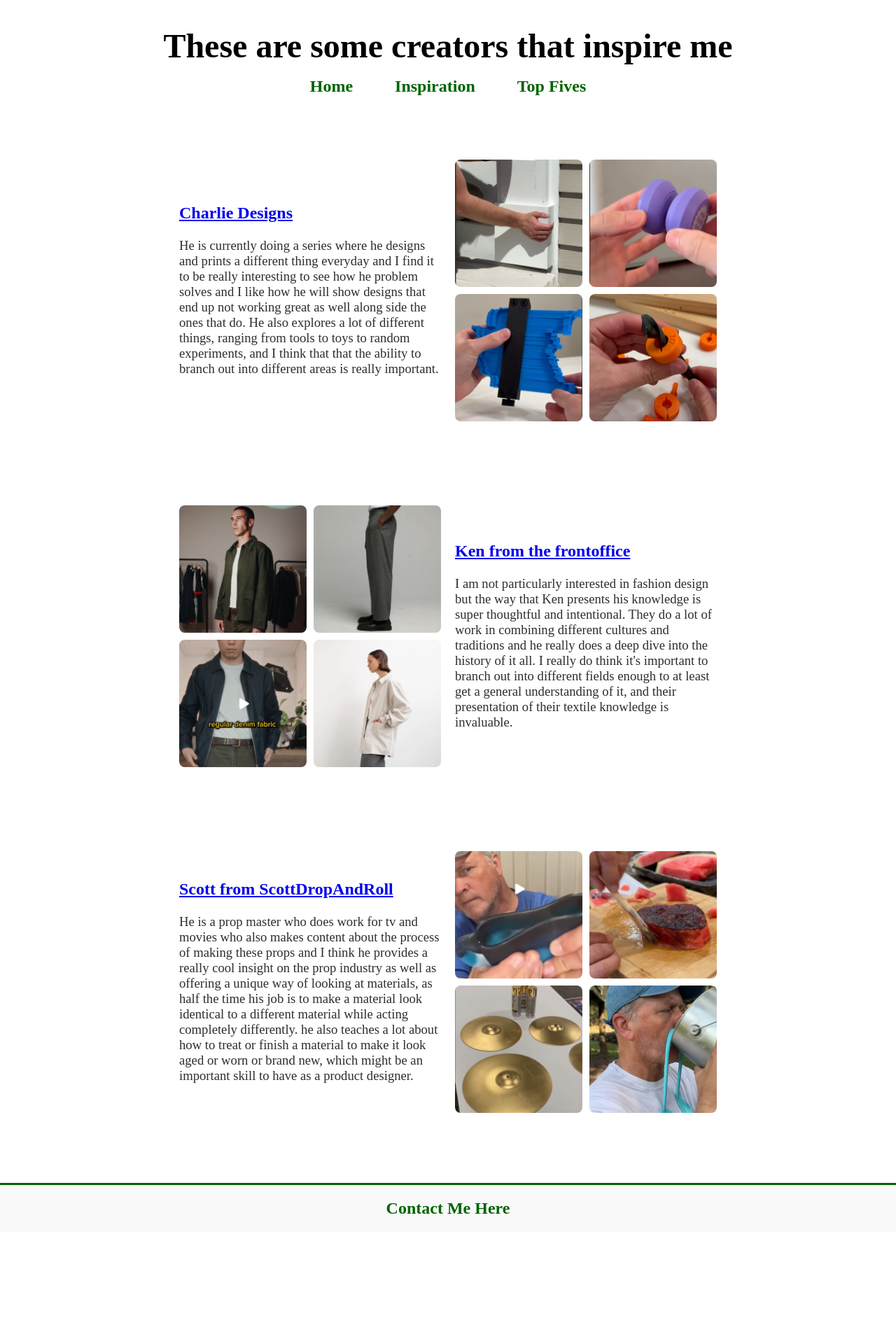
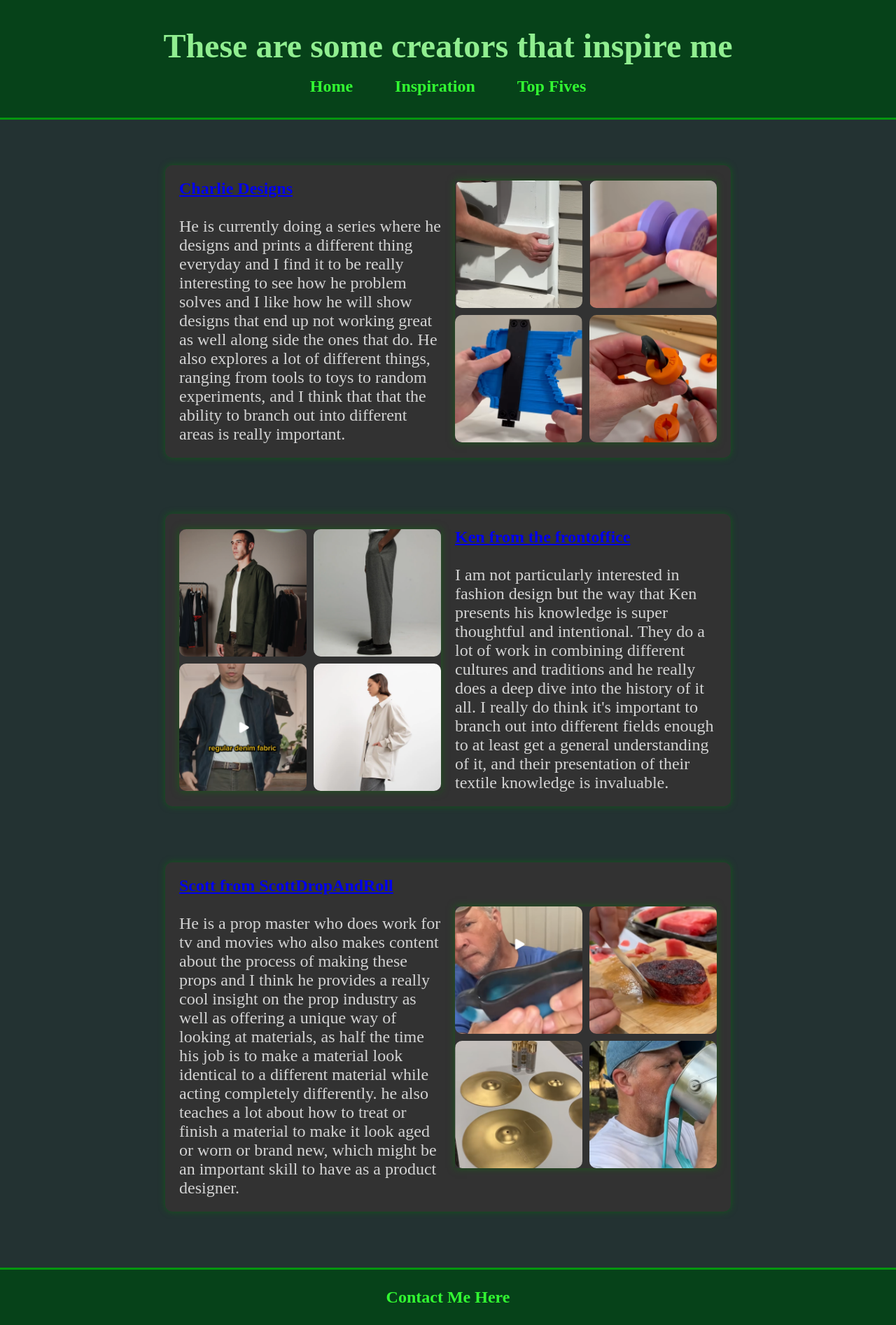
Before and after one commit to Kailen-Swisher333/DES288_Final_Project, a plain HTML site: page inspiration/inspiration.html in a window 1280 px wide. Shown: the whole page at 70% size. Before the commit the page ends 1760 px from the top, so only its background shows below. Drawn offline with Linux system fonts and the light colour scheme.

Commit message:
fixed css and colours

```diff
--- a/css/style.css
+++ b/css/style.css
@@ -1,6 +1,6 @@
 * {
-    margin: 0%;
-    padding: 0%;
+    margin: 0;
+    padding: 0;
 }
 
 html,
@@ -8,35 +8,42 @@ body {
     height: 100%;
     margin: 0;
     padding: 0;
+    background-color: rgb(35, 50, 50);   /*background colour*/
+    color: lightgray;      /* body text*/
 }
 
 body {
     display: flex;
     flex-direction: column;
-    min-height: 100vh;
 }
 
 main {
+    display: flex;
     flex: 1;
 }
 
+main h2 {
+    font-size: 18pt;
+    color: lightgray;     /*body text*/
+    font-weight: normal;
+    line-height: 1.5;
+}
+
 header {
-    /* border: 3px dotted red; */
-
+    background-color: rgb(6, 66, 25);            /*header colour*/
+    border-bottom: 3px solid rgb(5, 150, 15);    /*border colour*/
     text-align: center;
     padding: 2%;
+    margin-bottom: 2%;
+    color: lightgreen;       /*title colour*/
 }
 
 header h1 {
-    /* border: 3px dotted red; */
-
     font-size: 36pt;
     margin: 1%;
 }
 
 nav.nav {
-    /* border: 3px dotted red; */
-
     display: flex;
     justify-content: center;
     gap: 40px;
@@ -44,75 +51,81 @@ nav.nav {
 }
 
 nav.nav a {
-    /* border: 3px dotted red; */
-
     text-decoration: none;
-    color: darkgreen;
+    color: rgb(50, 250, 50);          /*link colour*/
     font-weight: 600;
     padding: 5px 10px;
 }
 
+nav.nav a:hover,
+nav.nav a:focus {
+    color: lightgreen;          /*link hover vcolour*/
+}
 
+
+footer {
+    background-color: rgb(6, 66, 25);            /*footer colour*/
+    border-top: 3px solid rgb(5, 150, 15);    /*border colour*/
+    text-align: center;
+    font-size: 1.3rem;
+    padding: 2% 0;
+    margin-top: 40px;
+}
+
+footer a {
+    text-decoration: none;
+    color: rgb(50, 250, 50);          /*link colour*/
+    font-size: 18pt;
+    font-weight: bold;
+}
+
+footer a:hover,
+footer a:focus {
+    color: lightgreen;          /*link hover vcolour*/
+}
+
+
+
+
+
+/* index html css stuff start*/
 section {
-    /* border: 3px dotted red; */
-
     display: flex;
     align-items: flex-start;
     gap: 20px;
     max-width: 60%;
     margin: 0 auto;
     padding: 20px;
+    background-color: rgb(50,50, 50);                  /*inner box colour*/
+    border-radius: 10px;
+    box-shadow: 0 0 10px rgba(0, 130, 0, 0.5);          /*box shadow coloru*/
 }
 
 section article:first-child {
-    /* border: 3px dotted red; */
-
     flex: 1;
     padding-right: 10px;
 }
 
 section article:last-child {
-    /* border: 3px dotted red; */
-
-    flex: .75;
+    flex: 1;
 }
 
 .articleImg {
-    /* border: 3px dotted red; */
-
     width: 100%;
     height: auto;
     display: block;
     border-radius: 10px;
     object-fit: cover;
+    box-shadow: 0 0 10px rgba(0, 130, 0, 0.5);          /*box shadow coloru*/
 }
-
-footer {
-    /* border: 3px dotted red; */
-
-    text-align: center;
-    font-size: 1.3rem;
-    padding: 20px 0;
-    border-top: 3px solid darkgreen;
-    margin-top: 40px;
-    background-color: #f9f9f9;
-}
-
-footer a {
-    /* border: 3px dotted red; */
-
-    text-decoration: none;
-    color: darkgreen;
-    font-size: 18pt;
-    font-weight: bold;
-}
+/* index html css stuff end */
 
 
 
 
-/* inspiration page css */
-
+/* Inspiration html css stuff start*/
 .creator-section {
+    background-color: rgb(50,50, 50);                  /*inner box colour*/
     display: flex;
     justify-content: space-between;
     align-items: center;
@@ -120,11 +133,8 @@ footer a {
     max-width: 60%;
     margin: 40px auto;
     padding: 20px;
-}
-
-
-.creator-text {
-    flex: 1;
+    border-radius: 10px; /* Rounded corners */
+    box-shadow: 0 0 10px rgba(0, 130, 0, 0.5);          /*box shadow coloru*/
 }
 
 .creator-text {
@@ -135,12 +145,22 @@ footer a {
     height: 100%;
 }
 
-.creator-text h3 {
-    font-size: 14pt;
-    font-weight: normal;
-    color: #2E2E2E;
+.creator-text h2 a {
+    color: rgb(50, 250, 50);          /*link colour*/
+    text-decoration: none;
+    font-size: 25pt;
 }
 
+.creator-text h2 a:hover,
+.creator-text h2 a:focus {
+    color: lightgreen;          /*link hover vcolour*/
+}
+
+.creator-text h3 {
+    font-size: 18pt;
+    font-weight: normal;
+    color: lightgray;     /*body text*/
+}
 
 .creator-images {
     position: relative;
@@ -148,45 +168,39 @@ footer a {
     display: grid;
     grid-template-columns: repeat(2, 1fr);
     gap: 10px;
-    transition-duration: 3s;
+    box-shadow: 0 0 10px rgba(0, 130, 0, 0.5);          /*box shadow coloru*/
 }
 
 .creator-images img {
     width: 100%;
     height: auto;
-    border-radius: 8px;
+    border-radius: 10px;
     object-fit: cover;
     aspect-ratio: 1 / 1;
-    transition: transform 3s ease;
-    z-index: 1;
+    transition: transform 3s ease-in-out;
     position: relative;
+
 }
 
 .creator-images img:hover {
     position: absolute;
     top: 0;
     left: 0;
-    width: calc(100% + 10px);
-    height: calc(100% + 10px);
+    width: calc(100% );
+    height: calc(100%);
     transform: scale(1);
     z-index: 10;
     transform-origin: center;
     grid-column: span 2;
     grid-row: span 2;
-    transition-duration: 3s;
 }
+/* Inspiration html css stuff end*/
 
 
 
 
-
-
-
-
-/* top five css stuff */
-
+/*top 5 html and css stuff star*/
 .top-fives-container {
-    /* background-color: blue; */
     display: flex;
     flex-direction: row;
     justify-content: space-between;
@@ -199,7 +213,6 @@ footer a {
 }
 
 .list-wrapper {
-    /* background-color: red; */
     flex: 1;
     display: flex;
     flex-direction: column;
@@ -207,15 +220,14 @@ footer a {
 }
 
 .list-wrapper h2 {
-    font-size: 1.5rem;
+    font-size: 25pt;
     margin-bottom: 20px;
     text-align: center;
+    color: lightgreen;       /*title colour*/
 }
-
 
 .list-column {
     width: 100%;
-    list-style-position: inside;
 }
 
 .list-item {
@@ -231,18 +243,17 @@ footer a {
 
 .item-content p {
     flex: 1;
-    font-size: 1.1rem;
+    font-size: 18pt;
     text-align: left;
     margin: 0;
+    color: lightgray;      /* body text*/
 }
 
 .item-content img {
     width: 300px;
     height: auto;
-    border-radius: 8px;
+    border-radius: 10px;
     object-fit: cover;
     align-self: flex-start;
+    box-shadow: 0 0 10px rgba(0, 130, 0, 0.5);          /*box shadow coloru*/
 }
-
-
-/* contact page css stuff */
```
